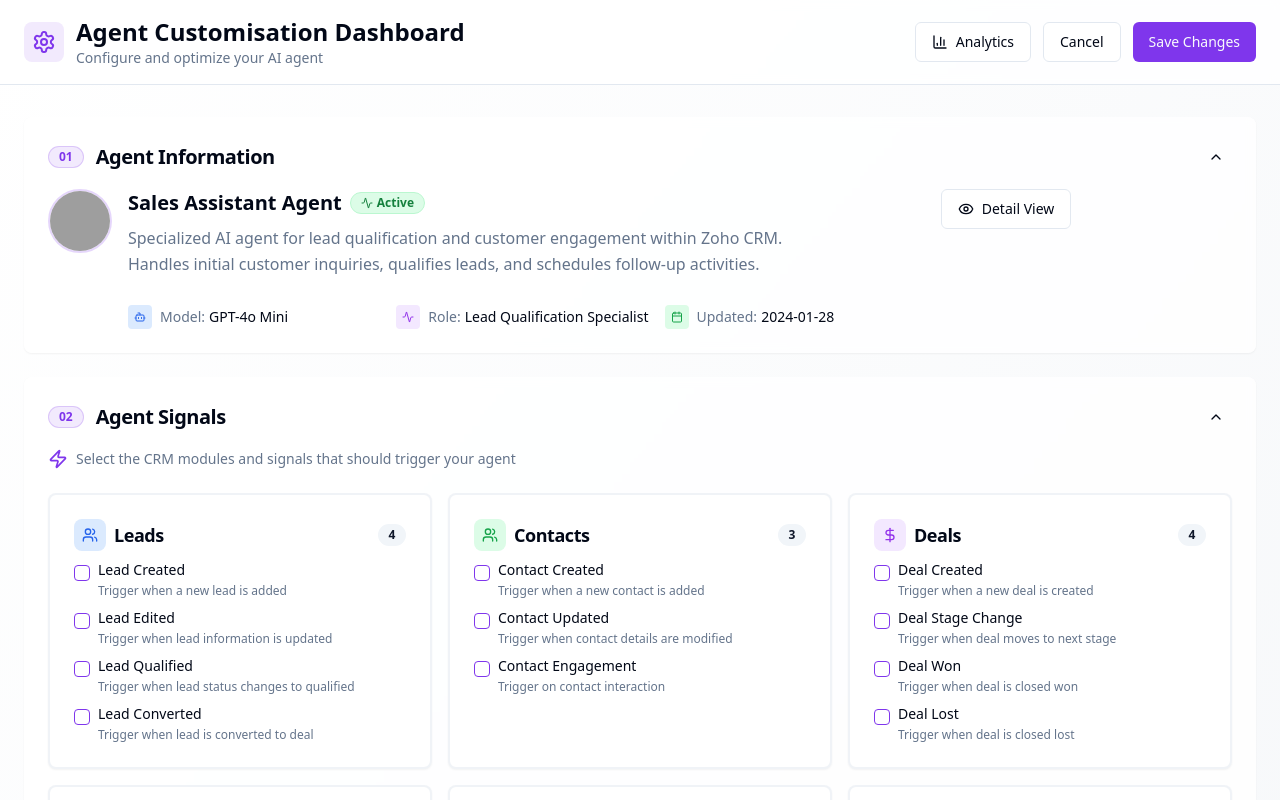
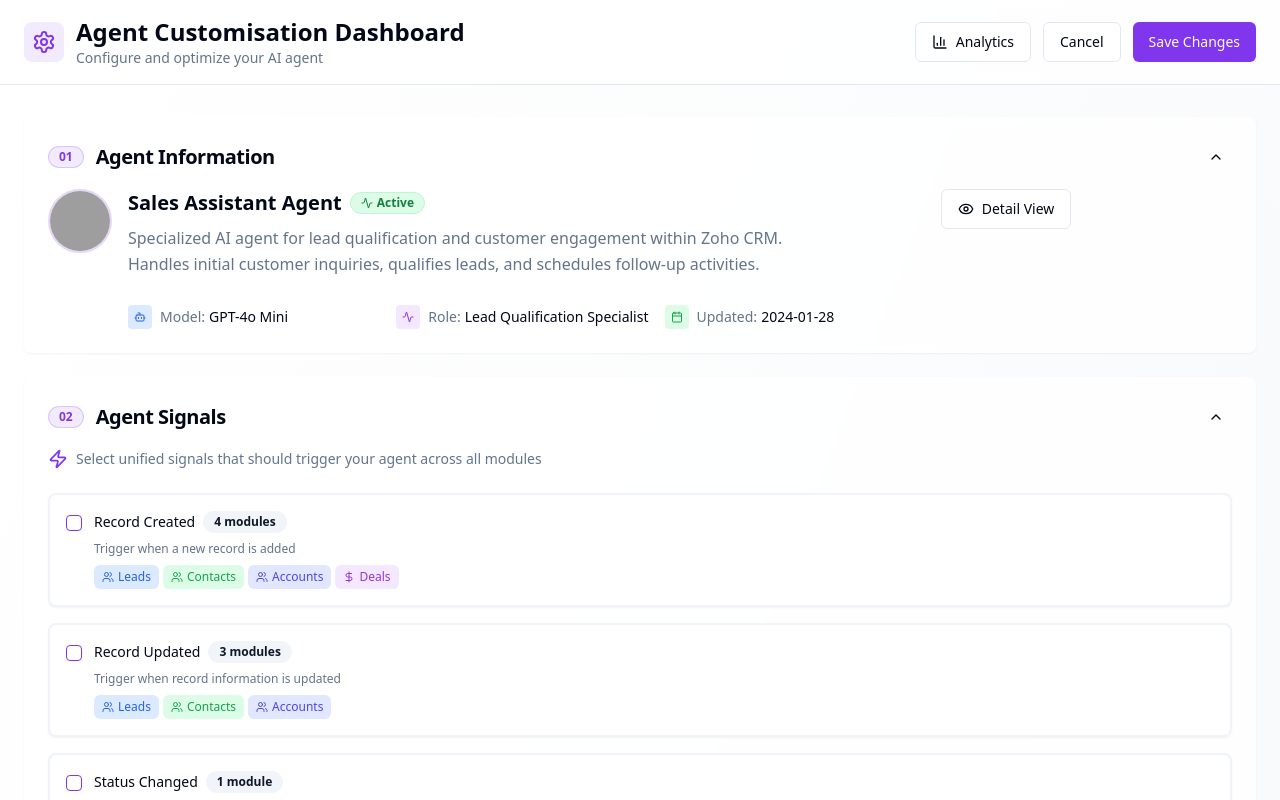
Before and after one commit to srisabarish0112/zoho-agent-forge, a React (Vite) app: page / in a window 1280 px wide. Shown: the top 800 px of the page. Built offline with nearby package versions, Linux system fonts and the light colour scheme; grey boxes are pictures that could not be loaded.

Commit message:
Refine agent signals
Unify signal combinations and add condition and param mapping options for each signal.

```diff
--- a/src/components/agent/AgentSignals.tsx
+++ b/src/components/agent/AgentSignals.tsx
@@ -5,7 +5,7 @@ import { Badge } from '@/components/ui/badge';
 import { Button } from '@/components/ui/button';
 import { Input } from '@/components/ui/input';
 import { Label } from '@/components/ui/label';
-import { Plus, Zap, Users, DollarSign, Mail, Phone, Calendar, FileText } from 'lucide-react';
+import { Plus, Zap, Users, DollarSign, Mail, Phone, Calendar, FileText, Settings, MapPin } from 'lucide-react';
 
 export const AgentSignals = () => {
   const [customSignal, setCustomSignal] = useState('');
@@ -17,10 +17,11 @@ export const AgentSignals = () => {
       icon: Users,
       color: 'bg-blue-100 text-blue-600',
       signals: [
-        { id: 'lead_created', name: 'Lead Created', description: 'Trigger when a new lead is added' },
-        { id: 'lead_edited', name: 'Lead Edited', description: 'Trigger when lead information is updated' },
-        { id: 'lead_qualified', name: 'Lead Qualified', description: 'Trigger when lead status changes to qualified' },
-        { id: 'lead_converted', name: 'Lead Converted', description: 'Trigger when lead is converted to deal' }
+        { id: 'record_created', name: 'Record Created', description: 'Trigger when a new record is added' },
+        { id: 'record_updated', name: 'Record Updated', description: 'Trigger when record information is updated' },
+        { id: 'status_changed', name: 'Status Changed', description: 'Trigger when record status changes' },
+        { id: 'email_received', name: 'Email Received', description: 'Trigger when email is received' },
+        { id: 'email_sent', name: 'Email Sent', description: 'Trigger when email is sent' }
       ]
     },
     {
@@ -28,9 +29,23 @@ export const AgentSignals = () => {
       icon: Users,
       color: 'bg-green-100 text-green-600',
       signals: [
-        { id: 'contact_created', name: 'Contact Created', description: 'Trigger when a new contact is added' },
-        { id: 'contact_updated', name: 'Contact Updated', description: 'Trigger when contact details are modified' },
-        { id: 'contact_engagement', name: 'Contact Engagement', description: 'Trigger on contact interaction' }
+        { id: 'record_created', name: 'Record Created', description: 'Trigger when a new record is added' },
+        { id: 'record_updated', name: 'Record Updated', description: 'Trigger when record details are modified' },
+        { id: 'email_received', name: 'Email Received', description: 'Trigger when email is received' },
+        { id: 'email_sent', name: 'Email Sent', description: 'Trigger when email is sent' },
+        { id: 'engagement_activity', name: 'Engagement Activity', description: 'Trigger on contact interaction' }
+      ]
+    },
+    {
+      name: 'Accounts',
+      icon: Users,
+      color: 'bg-indigo-100 text-indigo-600',
+      signals: [
+        { id: 'record_created', name: 'Record Created', description: 'Trigger when a new record is added' },
+        { id: 'record_updated', name: 'Record Updated', description: 'Trigger when record is updated' },
+        { id: 'email_received', name: 'Email Received', description: 'Trigger when email is received' },
+        { id: 'email_sent', name: 'Email Sent', description: 'Trigger when email is sent' },
+        { id: 'revenue_milestone', name: 'Revenue Milestone', description: 'Trigger when revenue targets are met' }
       ]
     },
     {
@@ -38,10 +53,11 @@ export const AgentSignals = () => {
       icon: DollarSign,
       color: 'bg-purple-100 text-purple-600',
       signals: [
-        { id: 'deal_created', name: 'Deal Created', description: 'Trigger when a new deal is created' },
-        { id: 'deal_stage_change', name: 'Deal Stage Change', description: 'Trigger when deal moves to next stage' },
+        { id: 'record_created', name: 'Record Created', description: 'Trigger when a new deal is created' },
+        { id: 'stage_changed', name: 'Stage Changed', description: 'Trigger when deal moves to next stage' },
         { id: 'deal_won', name: 'Deal Won', description: 'Trigger when deal is closed won' },
-        { id: 'deal_lost', name: 'Deal Lost', description: 'Trigger when deal is closed lost' }
+        { id: 'deal_lost', name: 'Deal Lost', description: 'Trigger when deal is closed lost' },
+        { id: 'email_sent', name: 'Email Sent', description: 'Trigger when email is sent' }
       ]
     },
     {
@@ -51,7 +67,8 @@ export const AgentSignals = () => {
       signals: [
         { id: 'task_created', name: 'Task Created', description: 'Trigger when a new task is created' },
         { id: 'event_scheduled', name: 'Event Scheduled', description: 'Trigger when an event is scheduled' },
-        { id: 'call_logged', name: 'Call Logged', description: 'Trigger when a call activity is logged' }
+        { id: 'call_logged', name: 'Call Logged', description: 'Trigger when a call activity is logged' },
+        { id: 'email_sent', name: 'Email Sent', description: 'Trigger when email is sent' }
       ]
     },
     {
@@ -60,6 +77,7 @@ export const AgentSignals = () => {
       color: 'bg-red-100 text-red-600',
       signals: [
         { id: 'email_sent', name: 'Email Sent', description: 'Trigger when an email is sent' },
+        { id: 'email_received', name: 'Email Received', description: 'Trigger when email is received' },
         { id: 'email_opened', name: 'Email Opened', description: 'Trigger when email is opened by recipient' },
         { id: 'email_clicked', name: 'Email Clicked', description: 'Trigger when email link is clicked' }
       ]
@@ -75,6 +93,36 @@ export const AgentSignals = () => {
       ]
     }
   ];
+
+  // Unify signals across modules
+  const unifiedSignals = () => {
+    const signalMap = new Map();
+
+    modules.forEach(module => {
+      module.signals.forEach(signal => {
+        if (signalMap.has(signal.id)) {
+          signalMap.get(signal.id).modules.push({
+            name: module.name,
+            icon: module.icon,
+            color: module.color
+          });
+        } else {
+          signalMap.set(signal.id, {
+            id: signal.id,
+            name: signal.name,
+            description: signal.description,
+            modules: [{
+              name: module.name,
+              icon: module.icon,
+              color: module.color
+            }]
+          });
+        }
+      });
+    });
+
+    return Array.from(signalMap.values());
+  };
 
   const handleSignalToggle = (signalId: string) => {
     setSelectedSignals(prev =>
@@ -96,52 +144,70 @@ export const AgentSignals = () => {
       <div className="flex items-center gap-2 mb-4">
         <Zap className="h-5 w-5 text-primary" />
         <span className="text-sm text-muted-foreground">
-          Select the CRM modules and signals that should trigger your agent
+          Select unified signals that should trigger your agent across all modules
         </span>
       </div>
 
-      <div className="grid grid-cols-1 md:grid-cols-2 lg:grid-cols-3 gap-4">
-        {modules.map((module) => {
-          const Icon = module.icon;
-          return (
-            <Card key={module.name} className="border-2 border-border/50 hover:border-primary/30 transition-all">
-              <CardHeader className="pb-3">
-                <CardTitle className="flex items-center gap-2 text-lg">
-                  <div className={`p-2 rounded-lg ${module.color}`}>
-                    <Icon className="h-4 w-4" />
-                  </div>
-                  {module.name}
-                  <Badge variant="secondary" className="ml-auto text-xs">
-                    {module.signals.length}
-                  </Badge>
-                </CardTitle>
-              </CardHeader>
-              <CardContent className="space-y-3">
-                {module.signals.map((signal) => (
-                  <div key={signal.id} className="flex items-start space-x-2">
+      {/* Unified Signals */}
+      <div className="space-y-4">
+        {unifiedSignals().map((signal) => (
+          <Card key={signal.id} className="border-2 border-border/50 hover:border-primary/30 transition-all">
+            <CardContent className="p-4">
+              <div className="flex items-start justify-between gap-4">
+                <div className="flex items-start space-x-3 flex-1">
                   <Checkbox
                     id={signal.id}
                     checked={selectedSignals.includes(signal.id)}
                     onCheckedChange={() => handleSignalToggle(signal.id)}
-                      className="mt-0.5"
+                    className="mt-1"
                   />
-                    <div className="grid gap-1.5 leading-none">
+                  <div className="flex-1 space-y-2">
+                    <div className="flex items-center gap-2">
                       <Label
                         htmlFor={signal.id}
                         className="text-sm font-medium leading-none peer-disabled:cursor-not-allowed peer-disabled:opacity-70"
                       >
                         {signal.name}
                       </Label>
+                      <Badge variant="secondary" className="text-xs">
+                        {signal.modules.length} module{signal.modules.length > 1 ? 's' : ''}
+                      </Badge>
+                    </div>
                     <p className="text-xs text-muted-foreground">
                       {signal.description}
                     </p>
+                    {/* Show applicable modules */}
+                    <div className="flex flex-wrap gap-1">
+                      {signal.modules.map((module, index) => {
+                        const Icon = module.icon;
+                        return (
+                          <div key={index} className={`inline-flex items-center gap-1 px-2 py-1 rounded-md text-xs ${module.color}`}>
+                            <Icon className="h-3 w-3" />
+                            {module.name}
+                          </div>
+                        );
+                      })}
                     </div>
                   </div>
-                ))}
+                </div>
+
+                {/* Condition and Param Mapping buttons */}
+                {selectedSignals.includes(signal.id) && (
+                  <div className="flex gap-2">
+                    <Button variant="outline" size="sm" className="h-8 px-3">
+                      <Settings className="h-3 w-3 mr-1" />
+                      Condition
+                    </Button>
+                    <Button variant="outline" size="sm" className="h-8 px-3">
+                      <MapPin className="h-3 w-3 mr-1" />
+                      Param Mapping
+                    </Button>
+                  </div>
+                )}
+              </div>
             </CardContent>
           </Card>
-          );
-        })}
+        ))}
       </div>
 
       {/* Custom Signals */}
```
Lines whose indentation alone changed are shown as unchanged.
